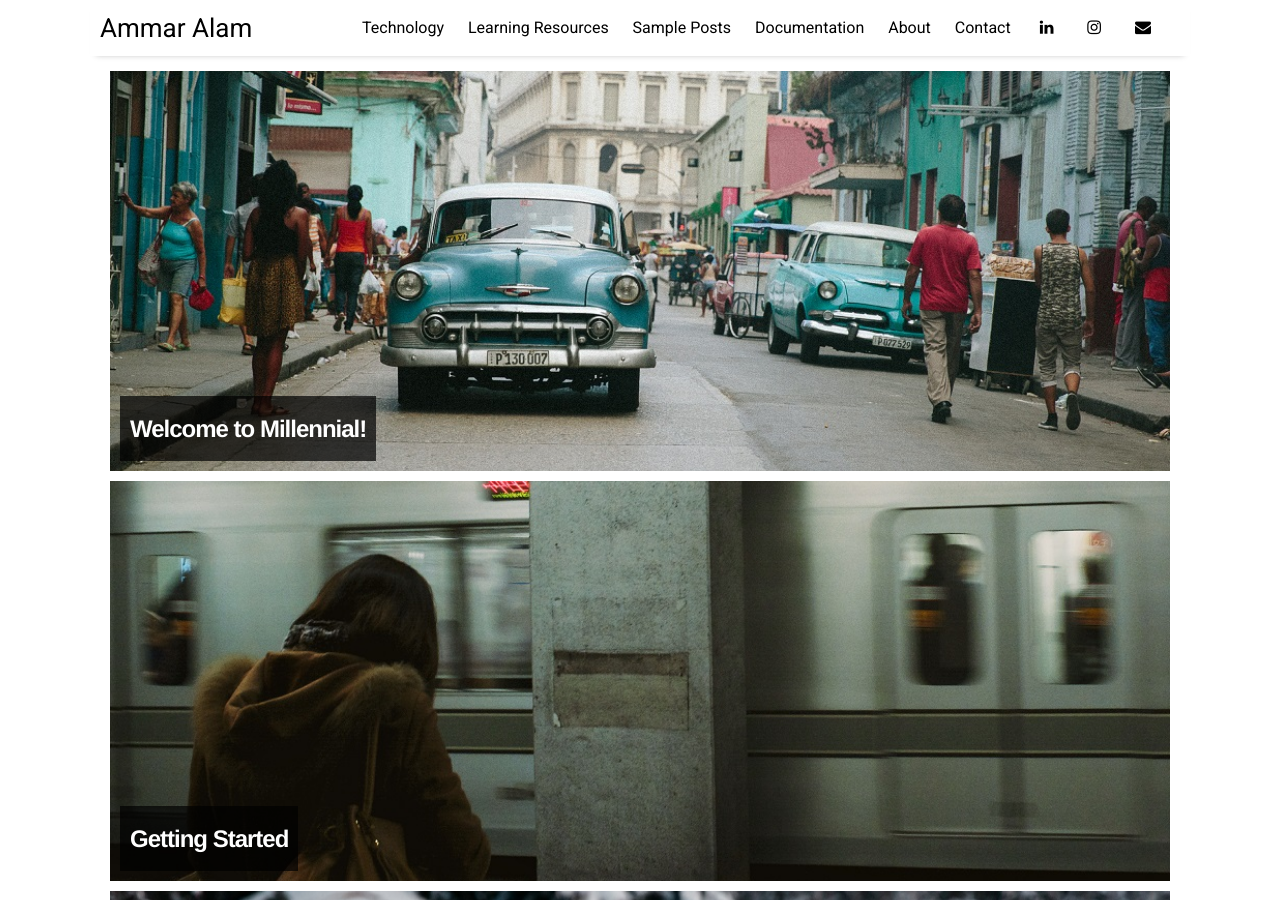
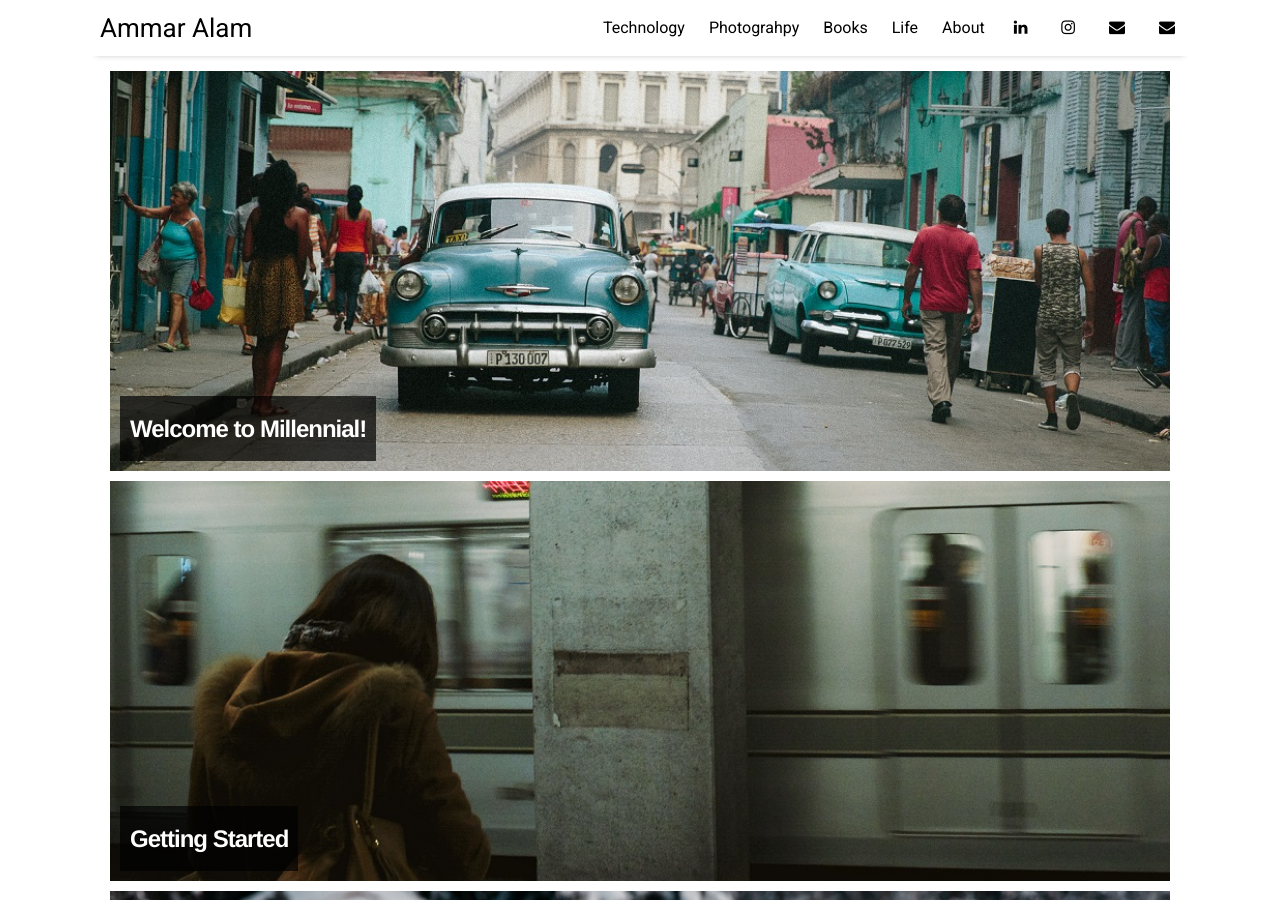
Before and after one commit to AALAM98mod100/AALAM98mod100.github.io, a Jekyll site: the page built from index.html, in a window 1280 px wide and 900 px high. Built offline with Jekyll 4.4.1, drawn with Linux system fonts in a browser that asks for light colours; nearby versions of some CDN libraries; the list of posts is cut into pages by our own code.

Commit message:
Corrected links and gr icon test

```diff
--- a/_data/settings.yml
+++ b/_data/settings.yml
@@ -8,18 +8,17 @@ google-ID: ''
 
 menu:
 - {name: 'Technology',  url: 'technology'}
-- {name: 'Learning Resources', url: 'resources'}
-- {name: 'Sample Posts',       url: 'sample-posts'}
-- {name: 'Documentation',      url: 'documentation'}
-- {name: 'About',              url: 'about'}
-- {name: 'Contact',            url: 'contact'}
+- {name: 'Photograhpy', url: 'photo'}
+- {name: 'Books',       url: 'books'}
+- {name: 'Life',        url: 'life'}
+- {name: 'About',       url: 'about'}
 
 # Available social icons are powered by Font Awesome, so you can use any icon that they offer
 social:
 - {icon: 'linkedin', link:    'https://www.linkedin.com/in/ammar--alam/'}
 - {icon: 'instagram', link:  'https://instagram.com/ammar.alam'}
 - {icon: 'envelope', link:   'mailto:ammar4545@gmail.com'}
-- {icon: 'goodreads', link:   'https://www.goodreads.com/user/show/19047614-ammar-alam'}
+- {icon: 'envelope', link:   'https://www.goodreads.com/user/show/19047614-ammar-alam'}
 # - {icon: 'rss-square', link: 'rss-feed.xml'}
 
 # Customize site text
```
